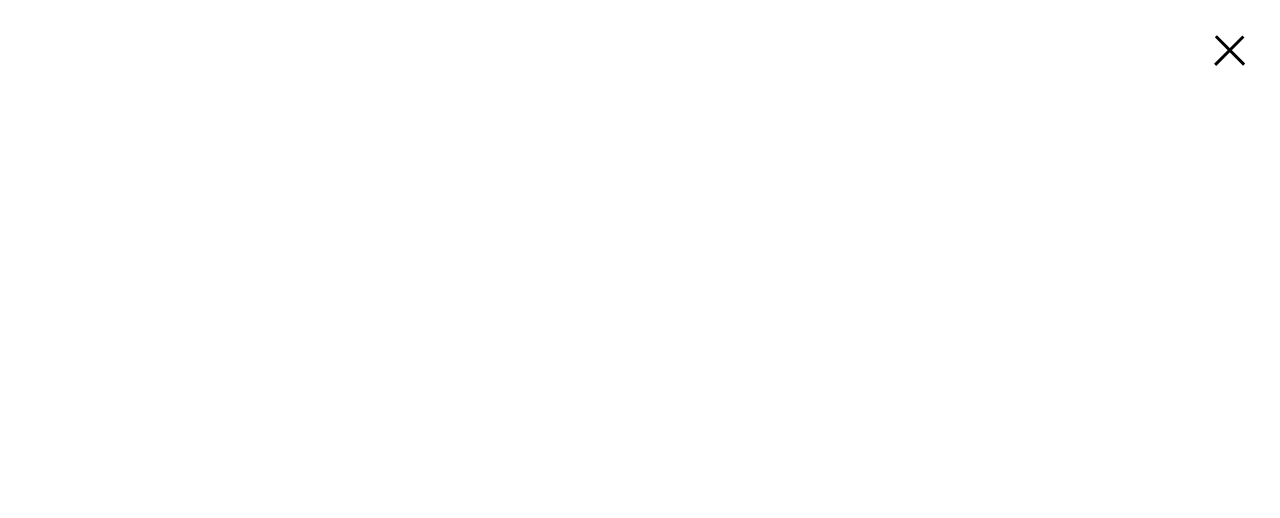
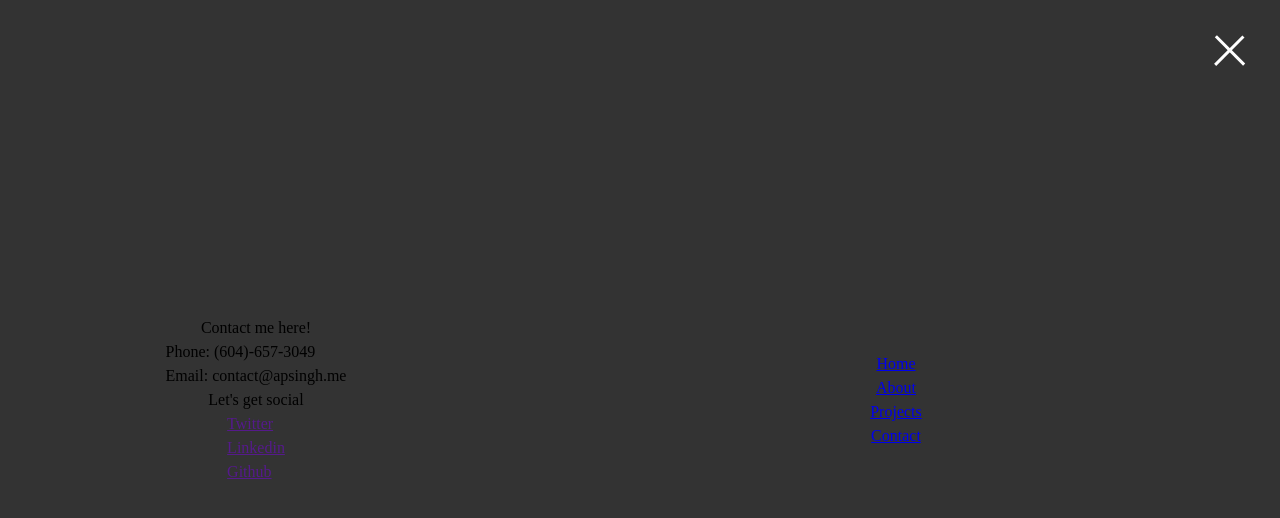
Before and after one commit to ASingh369/portfolio, a plain HTML site: page index.html in a window 1280 px wide. Both pictures are taken after a click on the element 1234 px from the left and 47 px from the top of the page. Drawn offline with Linux system fonts and the light colour scheme.

Commit message:
menu door effect

```diff
--- a/css/style.css
+++ b/css/style.css
@@ -1,6 +1,7 @@
 
 * {
   box-sizing: border-box;
+  margin: 0;
 }
 
 /* font family, set colors */
@@ -32,6 +33,11 @@ body{
   transition: all 0.5s ease-out;
 }
 
+
+/*
+** On menu open
+*/
+
 .menu-toggler.close{
   transform: rotate(180deg);
   -webkit-transform: rotate(180deg);
@@ -39,7 +45,12 @@ body{
   -ms-transform: rotate(180deg);
 }
 
-/* Line 1 */
+/* All lines */
+.menu-toggler.close .menu-line{
+  background: #fff;
+}
+
+/* Line 1: rotate and change width */
 .menu-toggler.close .menu-line:nth-child(1){
   transform: rotate(45deg) translate(5px, 5px);
   -webkit-transform: rotate(45deg) translate(5px, 5px);
@@ -48,12 +59,12 @@ body{
   width: 40px;
 }
 
-/* Line 2 */
+/* Line 2: remove */
 .menu-toggler.close .menu-line:nth-child(2){
   opacity: 0;
 }
 
-/* Line 3 */
+/* Line 3: rotate and change width */
 .menu-toggler.close .menu-line:nth-child(3){
   transform: rotate(-45deg) translate(7px, -6px);
   -webkit-transform: rotate(-45deg) translate(7px, -6px);
@@ -61,3 +72,54 @@ body{
   -ms-transform: rotate(-45deg) translate(7px, -6px);
   width: 40px;
 }
+
+
+.menu{
+  position: fixed;
+  top: 0;
+  width: 100%;
+  opacity: 1;
+  visibility: hidden;
+}
+
+.menu.open {
+  visibility: visible;
+}
+
+.menu .menu-info,.menu .menu-nav {
+  display: flex;
+  flex-flow: column wrap;
+  align-items: center;
+  justify-content: center;
+  float: left;
+  height: 100vh;
+  overflow: hidden;
+}
+
+.menu .menu-nav{
+  margin: 0;
+  padding: 0;
+  background: #333;
+  width: 60%;
+  list-style: none;
+  transform: translate3d(100%, 0, 0);
+  transition: all 0.5s ease-out;
+}
+
+.menu .menu-nav.open{
+  transform: translate3d(0,0,0);
+}
+
+.menu .menu-info{
+  margin: 0;
+  padding: 0;
+  background: #333;
+  width: 40%;
+  list-style: none;
+  transform: translate3d(-100%, 0, 0);
+  transition: all 0.5s ease-out;
+}
+
+.menu .menu-info.open{
+  transform: translate3d(0,0,0);
+}
--- a/index.html
+++ b/index.html
@@ -14,7 +14,41 @@
           <div class="menu-line"></div>
           <div class="menu-line"></div>
       </div>
+
+      <nav class="menu">
+          <div class="menu-info">
+             <p>Contact me here!</p>
+             <div class="text-small">
+                 <div>Phone: (604)-657-3049</div>
+                 <div>Email: contact@apsingh.me</div>
+             </div>
+             <p>Let's get social</p>
+             <div class="text-small">
+                 <div><a href="">Twitter</a> </div>
+                 <div><a href=""> Linkedin</a></div>
+                 <div><a href=""> Github </a></div>
+             </div>
+          </div>
+          <ul class="menu-nav">
+                <li class="nav-link">
+                    <a href="/">Home</a>
+                </li>
+                <li class="nav-link">
+                    <a href="/">About</a>
+                </li>
+                <li class="nav-link">
+                    <a href="/">Projects</a>
+                </li>
+                <li class="nav-link">
+                    <a href="/">Contact</a>
+                </li>
+            </ul>
+      </nav>
+
   </header>
+
+
+
   <script src="js/main.js"></script>
 </body>
 </html>
--- a/js/main.js
+++ b/js/main.js
@@ -1,6 +1,9 @@
 // Select DOM Items
 
 const menuToggler = document.querySelector('.menu-toggler');
+const menu = document.querySelector('.menu');
+const menuNav = document.querySelector('.menu-nav');
+const menuInfo = document.querySelector('.menu-info');
 
 let openMenu = false;
 
@@ -9,10 +12,16 @@ menuToggler.addEventListener('click', toggleMenu);
 function toggleMenu(){
   if (!openMenu){
     menuToggler.classList.add('close');
+    menu.classList.add('open');
+    menuNav.classList.add('open');
+    menuInfo.classList.add('open');
     openMenu = true;
   }
   else{
     menuToggler.classList.remove('close');
+    menu.classList.remove('open');
+    menuNav.classList.remove('open');
+    menuInfo.classList.remove('open');
     openMenu = false;
   }
 }
```
